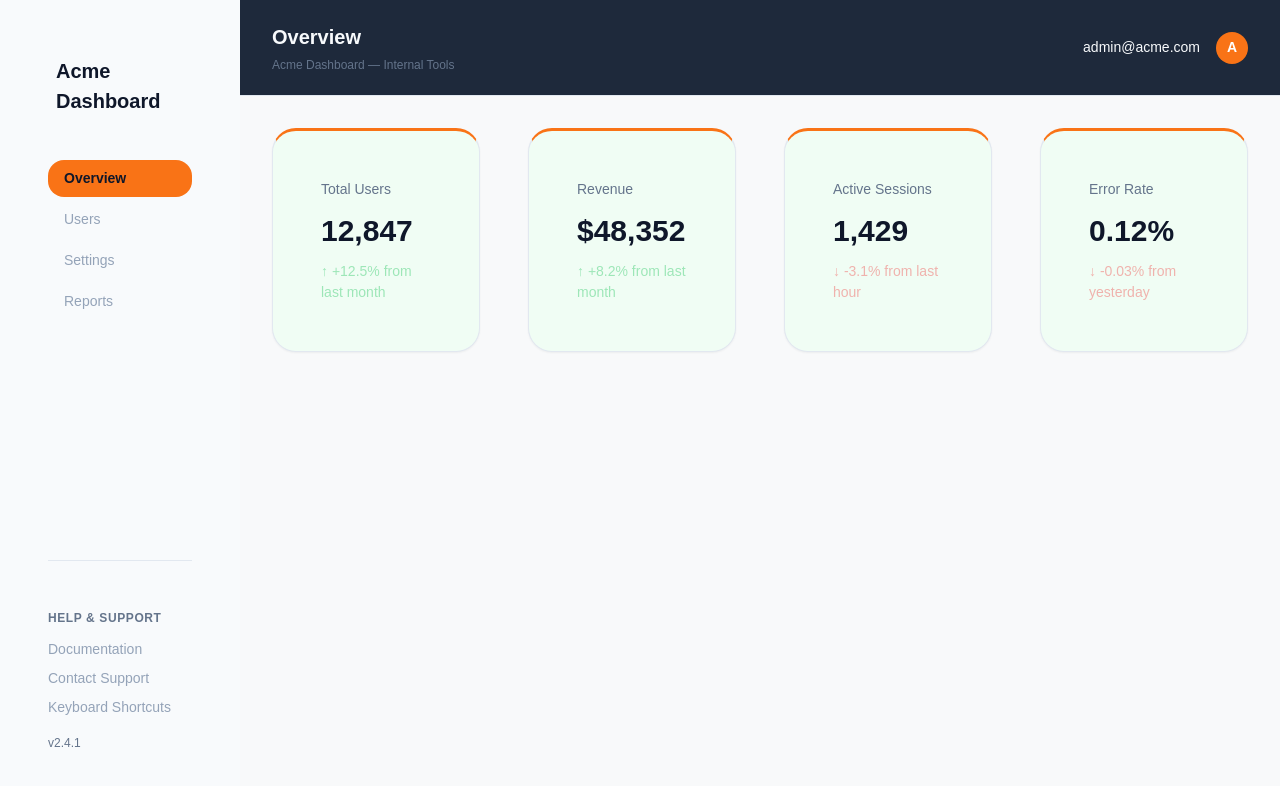
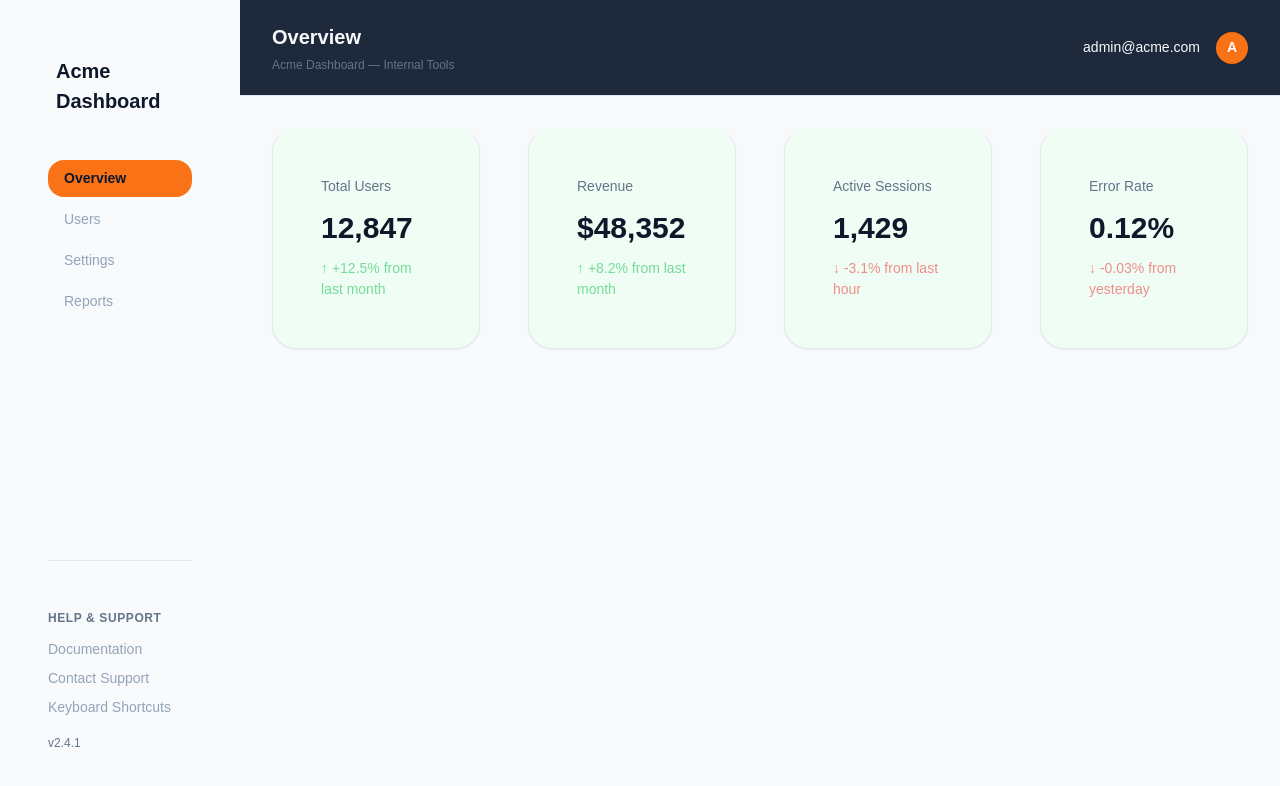
Before and after one commit to dmcphillips13/triaige-sample-app, a Next.js app: page /overview in a window 1280 px wide. Shown: the top 786 px of the page. Built offline with nearby package versions, Linux system fonts and the light colour scheme.

Commit message:
Update KPI card border color and trend opacity

```diff
--- a/src/components/kpi-card.tsx
+++ b/src/components/kpi-card.tsx
@@ -14,7 +14,7 @@ export default function KpiCard({
       style={{
         backgroundColor: "var(--color-bg-card)",
         border: "1px solid var(--color-border)",
-        borderTop: "3px solid var(--color-accent)",
+        borderTop: "4px solid var(--color-primary)",
         borderRadius: "var(--radius-lg)",
         padding: "var(--spacing-lg)",
         boxShadow: "var(--shadow-sm)",
@@ -46,7 +46,7 @@ export default function KpiCard({
           fontSize: "var(--font-size-sm)",
           color: trend === "up" ? "var(--color-success)" : "var(--color-error)",
           fontWeight: 500,
-          opacity: 0.4,
+          opacity: 0.6,
         }}
       >
         {trend === "up" ? "\u2191" : "\u2193"} {change}
```
